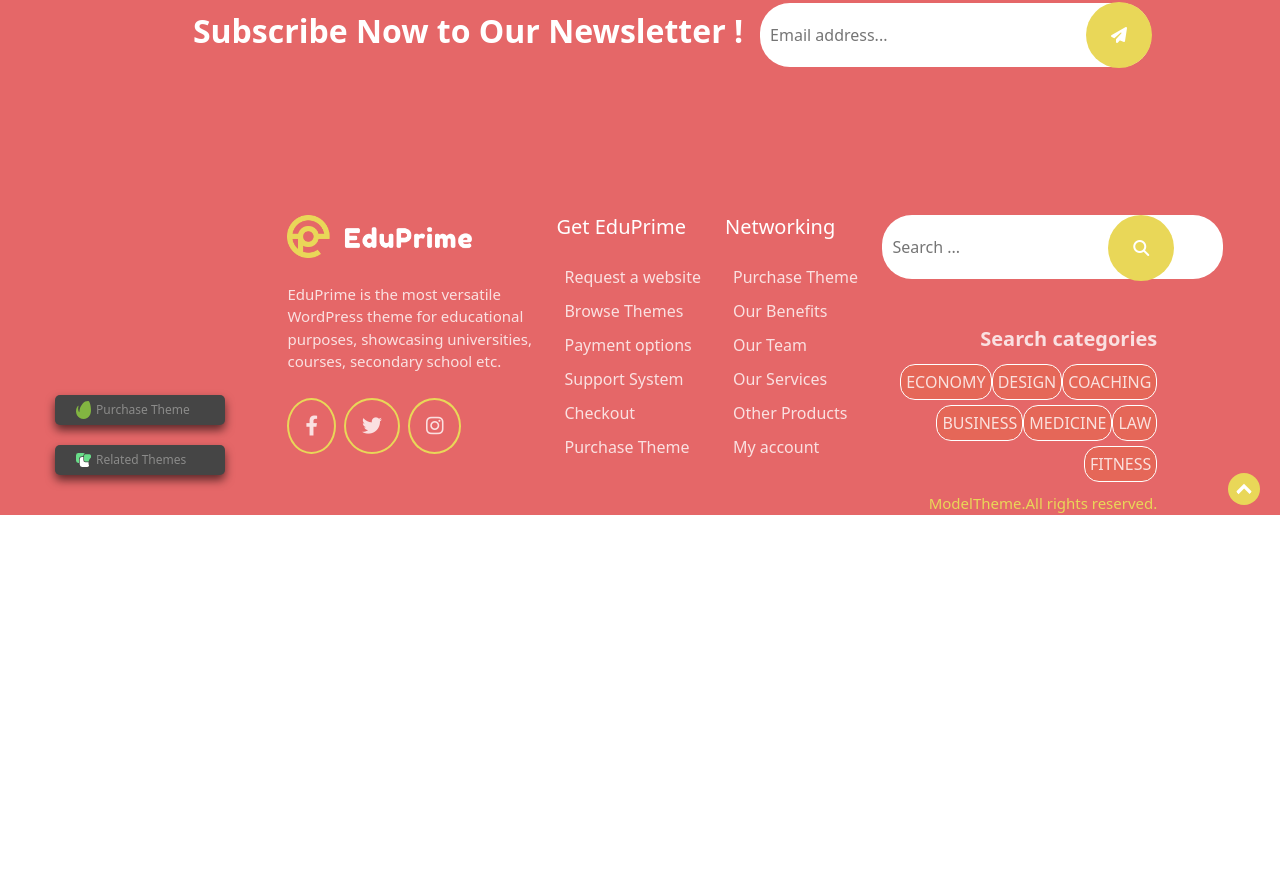
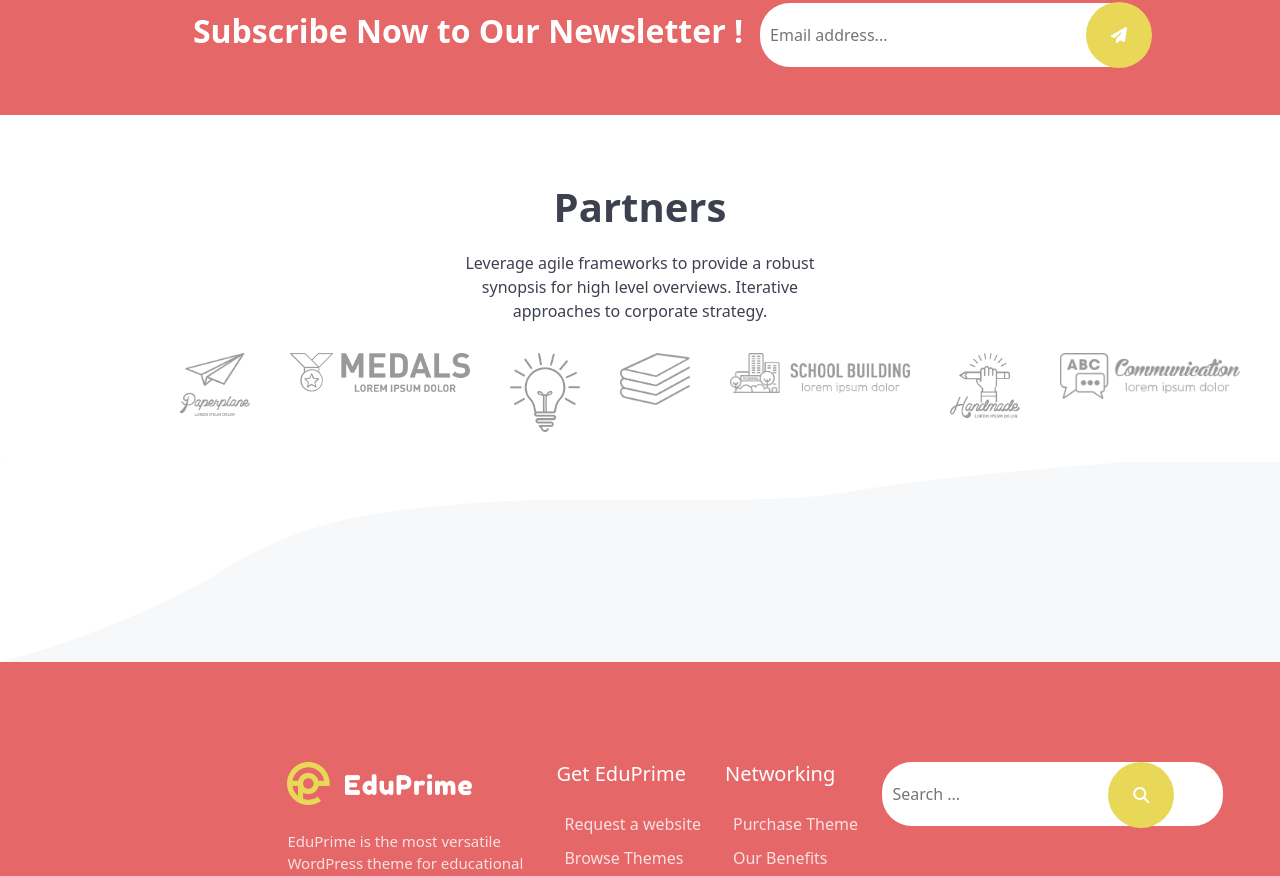
Before and after one commit to albertostizzoli/proj-html-vuejs, a Vue app: page / in a window 1280 px wide. Shown: the part 4887-5763 px from the top of the page. Before the commit the page ends 5402 px from the top, so only its background shows below. Built offline with nearby package versions, Linux system fonts and the light colour scheme.

Commit message:
Added Partner Section and compelete layout

```diff
--- a/index.html
+++ b/index.html
@@ -4,7 +4,7 @@
     <meta charset="UTF-8">
     <link rel="icon" href="/favicon.ico">
     <meta name="viewport" content="width=device-width, initial-scale=1.0">
-    <title>Vite App</title>
+    <title>Edu Prime</title>
   </head>
   <body>
     <div id="app"></div>
--- a/src/App.vue
+++ b/src/App.vue
@@ -6,6 +6,7 @@
   <EventsSection />
   <CoursesSection />
   <InfoSection />
+  <PartnerSection />
   <FooterSection />
 </template>
 
@@ -17,6 +18,7 @@ import UniversitySection from './components/UniversitySection.vue';
 import EventsSection from './components/EventsSection.vue';
 import CoursesSection from './components/CoursesSection.vue';
 import InfoSection from './components/InfoSection.vue';
+import PartnerSection from './components/PartnerSection.vue';
 import FooterSection from './components/FooterSection.vue';
 export default {
   name: 'App',
@@ -28,6 +30,7 @@ export default {
     EventsSection,
     CoursesSection,
     InfoSection,
+    PartnerSection,
     FooterSection,
   }
 }
--- /dev/null
+++ b/src/components/PartnerSection.vue
@@ -0,0 +1,78 @@
+<template>
+    <section class="partners">
+        <div class="text pt-5 text-center">
+            <h2>Partners</h2>
+            <p>Leverage agile frameworks to provide a robust synopsis for high level overviews. Iterative approaches to corporate strategy.</p>
+        </div>
+        <div class="partner-box d-flex justify-content-around w-75">
+            <a href="#"><img class="big" src="/img/partner-1.png" alt="image"></a>
+            <a href="#"><img class="little" src="/img/partner-2.png" alt="image"></a>
+            <a href="#"><img class="big" src="/img/partner-3.png" alt="image"></a>
+            <a href="#"><img class="big" src="/img/partner-4.png" alt="image"></a>
+            <a href="#"><img class="little" src="/img/partner-5.png" alt="image"></a>
+            <a href="#"><img class="big" src="/img/partner-6.png" alt="image"></a>
+            <a href="#"><img class="little" src="/img/partner-7.png" alt="image"></a>
+        </div>
+        <div class="wawe">
+            <img src="/img/background-wave3.png" alt="">
+        </div>
+    </section>
+</template>
+
+<script>
+export default {
+    name: 'PartnerSection',
+
+}
+</script>
+
+<style lang="scss" scoped>
+.partners {
+    .text {
+        width: 30%;
+        margin: 20px auto;
+
+        h2 {
+            color: #3D404F;
+            font-weight: 900;
+            font-size: 2.5rem;
+        }
+
+        p {
+            color: #3D404F;
+            margin: 20px 0;
+        }
+    }
+
+    .partner-box {
+        margin: 30px auto;
+
+        .big {
+            width: 70px;
+        }
+
+        .little {
+            width: 180px;
+        }
+
+        img {
+            margin: 0 20px;
+            filter: opacity(40%);
+        }
+
+        a img:hover {
+            filter: none;
+        }
+
+    }
+
+    .wawe {
+        background-color: #F7F8FA;
+
+        img {
+            width: 100%;
+            height: 200px;
+        }
+    }
+}
+</style>
```
